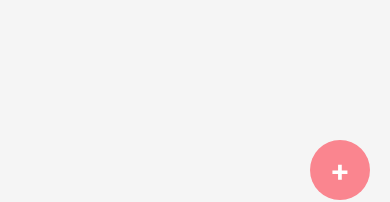
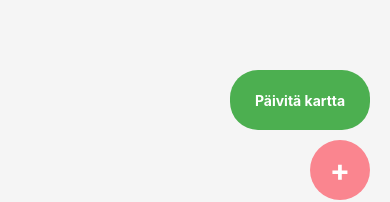
Before and after one commit to Ohjelmistoprojekti-2-ryhma/FrontEnd, a React Native app in the folder kalenteriKartalla/: screen /CalendarMain in a window 390 px wide. Shown: the part 575-777 px from the top of the page. Built offline with nearby package versions, Linux system fonts and the light colour scheme.

Commit message:
päivitysnappi kartalle lisätty, jotta tapahtumat poistuvat myös kalenterista

```diff
--- a/kalenteriKartalla/app/calendar.js
+++ b/kalenteriKartalla/app/calendar.js
@@ -1,7 +1,6 @@
 import React, { useState, useEffect } from "react";
 import {
   SafeAreaView,
-    StyleSheet,
   View,
   Text,
   FlatList,
@@ -29,27 +28,29 @@ export default function CalendarScreen({ navigation, route }) {
   ]);
 
   const [selectedDate, setSelectedDate] = useState("2025-09-14");
-
-    // Update event after editing
-    const editEvent = (updatedEvent) => {
-        setEvents((prev) =>
-            prev.map((event) => (event.id === updatedEvent.id ? updatedEvent : event))
-        );
-    };
+  const [mapKey, setMapKey] = useState(0);
 
   // Delete event
   const deleteEvent = (eventId) => {
-        setEvents((prev) => prev.filter((event) => event.id !== eventId));
+    setEvents((prevEvents) => {
+      const updatedEvents = prevEvents.filter((event) => event.id !== eventId);
+      console.log("Event deleted:", eventId);
+      return updatedEvents;
+    });
+
+    // Update map render key
+    setMapKey((prevKey) => prevKey + 1);
   };
 
-    // Add event from AddEventScreen
+  // Add new event from AddEventScreen
   useEffect(() => {
     if (route.params?.newEvent) {
       setEvents((prev) => [...prev, route.params.newEvent]);
+      console.log("New event added:", route.params.newEvent);
     }
   }, [route.params?.newEvent]);
 
-    // Filter and sort events by time
+  // Filter events for selected date and sort by time
   const selectedEvents = events
     .filter((e) => e.date === selectedDate)
     .sort((a, b) => {
@@ -100,7 +101,11 @@ export default function CalendarScreen({ navigation, route }) {
                 onPress={() =>
                   navigation.navigate("EditEvent", {
                     event: item,
-                                        onSaveEdit: editEvent,
+                    onSaveEdit: (updated) => {
+                      setEvents((prev) =>
+                        prev.map((e) => (e.id === updated.id ? updated : e))
+                      );
+                    },
                     onDelete: deleteEvent,
                   })
                 }
@@ -134,8 +139,31 @@ export default function CalendarScreen({ navigation, route }) {
           })
         }
       >
+        <Text style={calendarStyles.fabText}>+</Text>
+      </TouchableOpacity>
 
-                <Text style={calendarStyles.fabText}>+</Text>
+      {/* Update Map Button */}
+      <TouchableOpacity
+        style={[
+          calendarStyles.fab,
+          {
+            bottom: 90,
+            backgroundColor: "#4CAF50",
+            justifyContent: "center",
+            alignItems: "center",
+            width: 140,
+            borderRadius: 28,
+          },
+        ]}
+        onPress={() =>
+          navigation.navigate("Map", {
+            key: mapKey, // forces WebView re-render
+            events: events, // always pass up-to-date events
+            eventTitle: "Event locations",
+          })
+        }
+      >
+        <Text style={{ color: "#fff", fontWeight: "bold" }}>Päivitä kartta</Text>
       </TouchableOpacity>
     </SafeAreaView>
   );
--- a/kalenteriKartalla/app/map.js
+++ b/kalenteriKartalla/app/map.js
@@ -1,4 +1,4 @@
-import React, { useRef, useCallback } from "react";
+import React, { useRef, useCallback, useState } from "react";
 import { View } from "react-native";
 import { WebView } from "react-native-webview";
 import { useFocusEffect } from "@react-navigation/native";
@@ -6,19 +6,15 @@ import mapStyles from "../components/MapStyles";
 import { getMapHTML } from "../components/getMapHTML";
 
 export default function Map({ navigation, route }) {
-  // Retrieve parameters passed from navigation
   const onSelectLocation = route.params?.onSelectLocation;
   const eventTitle = route.params?.eventTitle || "Event";
   const events = route.params?.events || [];
 
-  // Reference to the WebView component (used for updating the map)
-  // (currently, updating is not working properly)
   const webviewRef = useRef(null);
+  const [webViewReady, setWebViewReady] = useState(false); // track if the map has loaded
 
-  // Loads the WebView content from an external HTML file
   const html = getMapHTML(events, eventTitle);
 
-  // Handles messages received from the map (user-selected coordinates)
   const handleMessage = (event) => {
     try {
       const coords = JSON.parse(event.nativeEvent.data);
@@ -29,19 +25,33 @@ export default function Map({ navigation, route }) {
     }
   };
 
-  // Updates map markers whenever the screen is focused again
-  // (again, currently not working)
+   // When the WebView has loaded, set state and update the map
+  const handleLoadEnd = () => {
+    setWebViewReady(true);
+    if (webviewRef.current) {
+      webviewRef.current.injectJavaScript(`
+        if (window.updateEvents) {
+          window.updateEvents(${JSON.stringify(events)});
+        }
+        true;
+      `);
+      console.log("Kartta päivitetty ensimmäisen latauksen jälkeen");
+    }
+  };
+
+  // When the view is reopened (focus returns to the map)
   useFocusEffect(
     useCallback(() => {
-      if (webviewRef.current) {
+      if (webviewRef.current && webViewReady) {
         webviewRef.current.injectJavaScript(`
           if (window.updateEvents) {
-            window.updateEvents(${JSON.stringify(route.params?.events || [])});
+            window.updateEvents(${JSON.stringify(events)});
           }
           true;
         `);
+        console.log("Kartta päivitetty kun näkymä aktivoitui");
       }
-    }, [route.params?.events])
+    }, [events, webViewReady])
   );
 
   return (
@@ -51,6 +61,8 @@ export default function Map({ navigation, route }) {
         originWhitelist={["*"]}
         source={{ html }}
         style={{ flex: 1 }}
+        javaScriptEnabled={true}
+        onLoadEnd={handleLoadEnd}
         onMessage={handleMessage}
       />
     </View>
--- a/kalenteriKartalla/package.json
+++ b/kalenteriKartalla/package.json
@@ -19,9 +19,11 @@
     "expo-status-bar": "~3.0.8",
     "hermes-parser": "^0.32.1",
     "lodash": "^4.17.21",
+    "plugin": "^0.3.3",
     "react": "19.1.0",
     "react-native": "0.81.4",
     "react-native-calendars": "^1.1313.0",
+    "react-native-reanimated": "^4.1.3",
     "react-native-safe-area-context": "~5.6.0",
     "react-native-screens": "~4.16.0",
     "react-native-webview": "13.15.0"
```
Also changed, not shown: 1 other file (tests, documents, lock files or other folders). Lines whose indentation alone changed are shown as unchanged.
